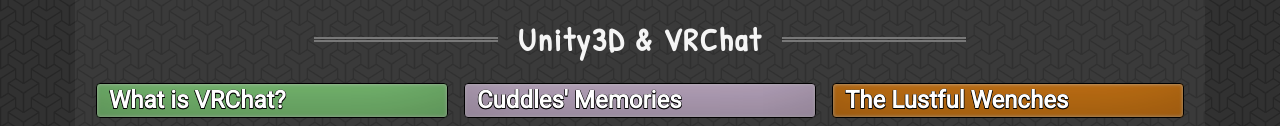
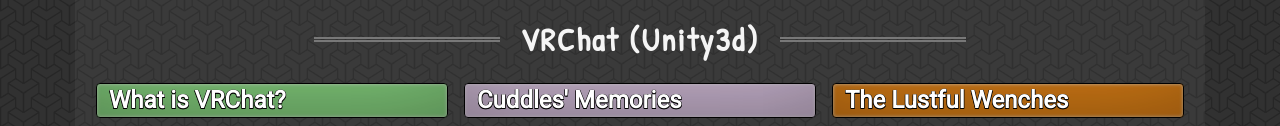
Before and after one commit to MythicalCuddles/melissabrennan.dev, a plain HTML site: page index.html in a window 1280 px wide. Shown: the part 1516-1642 px from the top of the page. Drawn offline with Linux system fonts and the light colour scheme; a web font is replaced by a local one.

Commit message:
Changed VRChat heading

```diff
--- a/index.html
+++ b/index.html
@@ -212,7 +212,7 @@
                     </section>
                 </section>
 
-                <h1 class="sectionHeading">Unity3D & VRChat</h1>
+                <h1 class="sectionHeading">VRChat (Unity3d)</h1>
                 <section class="tileContainer">
                     <section class="tile">
                         <header>
```
